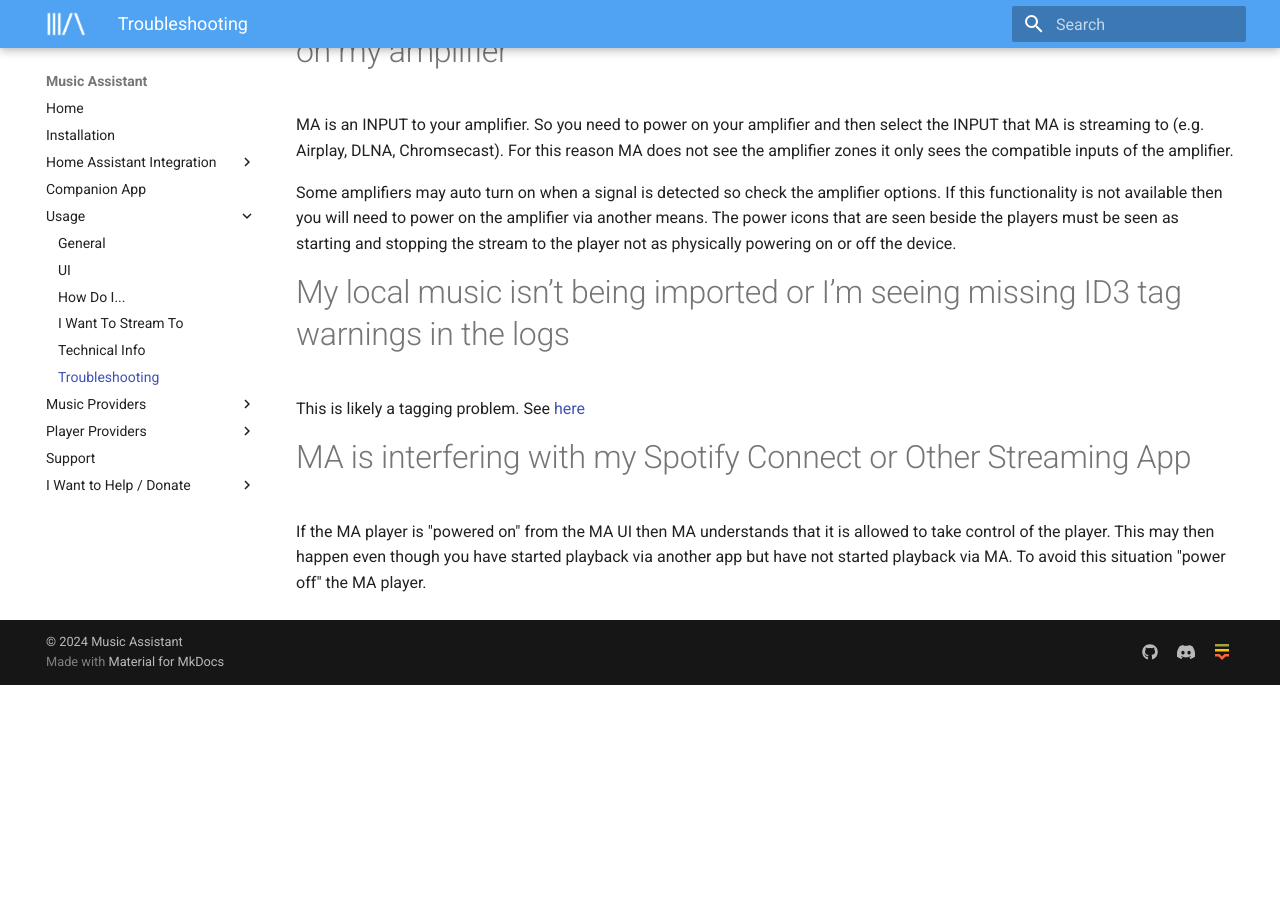
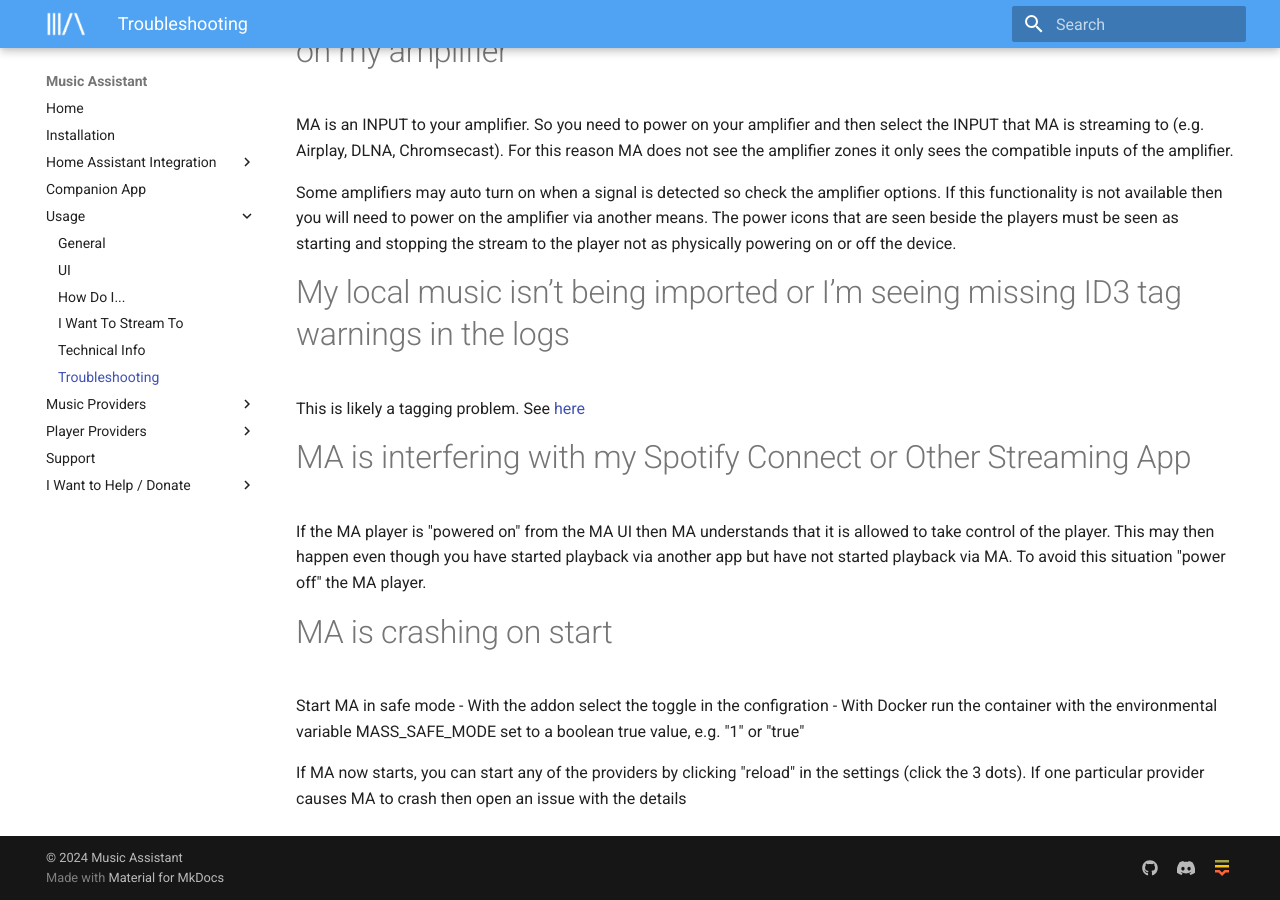
Before and after one commit to pwbriggs/music-assistant.github.io, an MkDocs documentation site: the page built from docs/faq/troubleshooting.md, in a window 1280 px wide and 900 px high, scrolled down 3016 px. Built offline with MkDocs 1.6.1 and Material for MkDocs 9.7.7, drawn with Linux system fonts in a browser that asks for light colours; before the commit the page ends 3701 px from its top, so only the background shows below that.

Commit message:
Add safe mode info

```diff
--- a/docs/faq/troubleshooting.md
+++ b/docs/faq/troubleshooting.md
@@ -84,3 +84,11 @@
 # MA is interfering with my Spotify Connect or Other Streaming App
 
 If the MA player is "powered on" from the MA UI then MA understands that it is allowed to take control of the player. This may then happen even though you have started playback via another app but have not started playback via MA. To avoid this situation "power off" the MA player.
+
+# MA is crashing on start
+
+Start MA in safe mode
+- With the addon select the toggle in the configration
+- With Docker run the container with the environmental variable MASS_SAFE_MODE set to a boolean true value, e.g. "1" or "true"
+
+If MA now starts, you can start any of the providers by clicking "reload" in the settings (click the 3 dots). If one particular provider causes MA to crash then open an issue with the details
```
